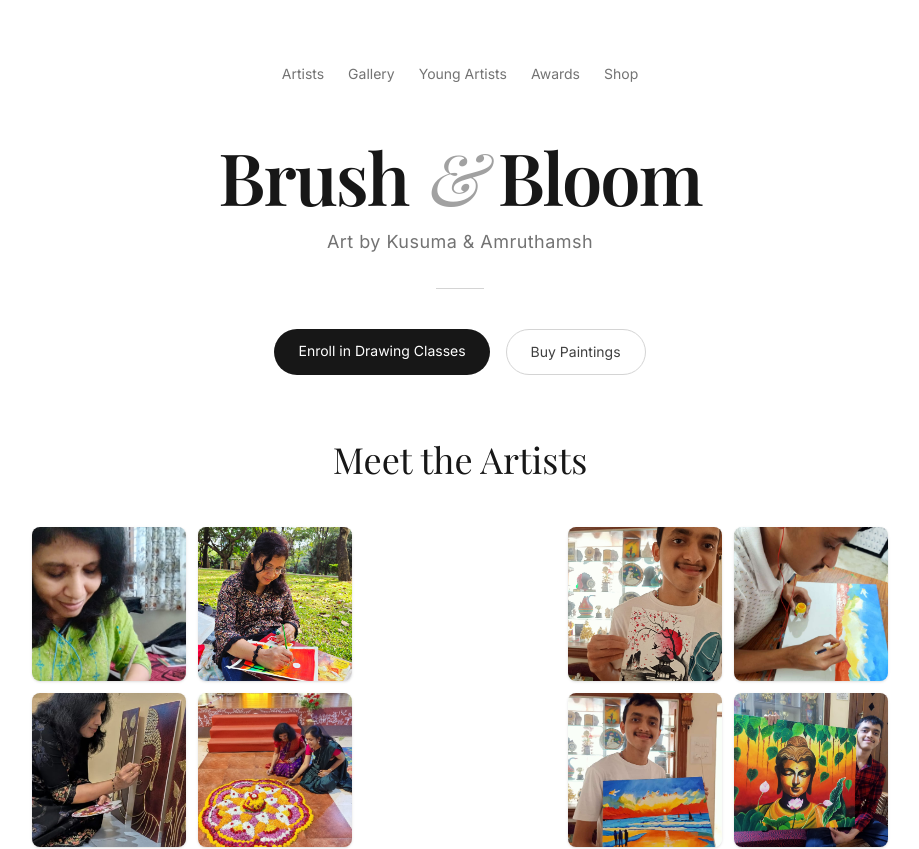
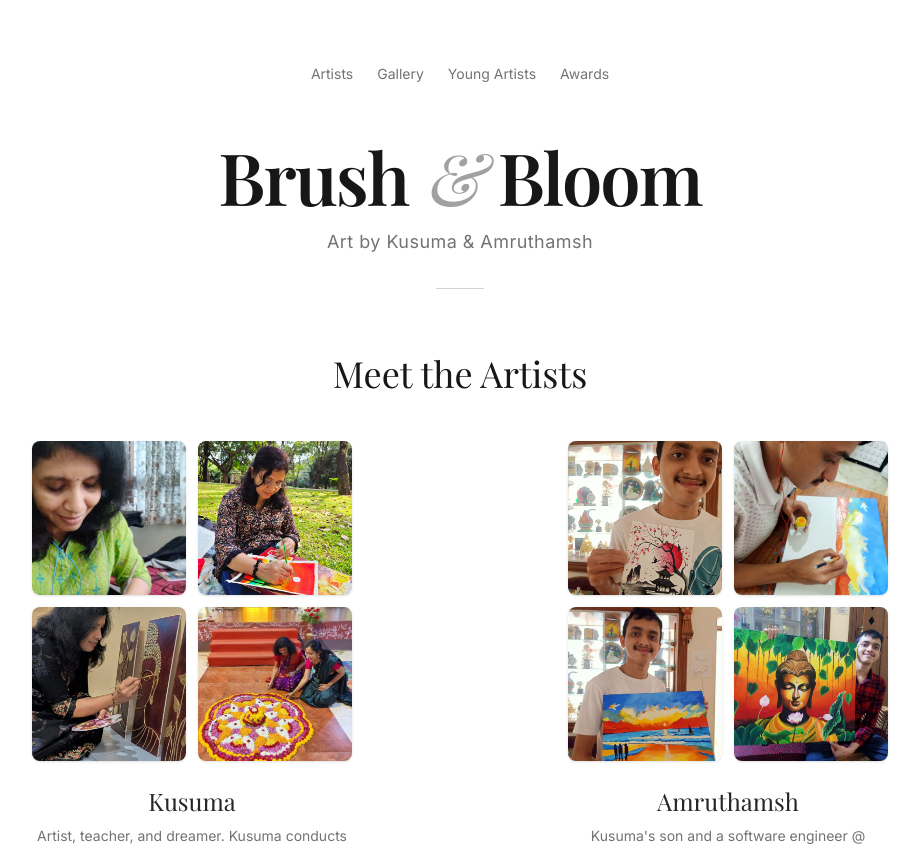
Before and after one commit to Amruthamsh/art-portfolio, a React (Vite) app: page / in a window 1280 px wide. Shown: the top 849 px of the page, without its empty margins (180-1099 px from the left). Built offline with nearby package versions, Linux system fonts and the light colour scheme; a web font is replaced by a local one.

Commit message:
put commerce behind feature flag

```diff
--- a/src/App.tsx
+++ b/src/App.tsx
@@ -5,6 +5,7 @@ import Gallery from "./components/Gallery";
 import KidsGallery from "./components/KidsGallery";
 import Awards from "./components/Awards";
 import Shop from "./components/Shop";
+import { FEATURES } from "./config/features";
 import { whatsappLink, phoneNumber, email } from "./data/contact";
 
 function Divider() {
@@ -17,7 +18,7 @@ export default function App() {
   return (
     <div className="min-h-screen bg-white">
       <Header page={page} onNavigate={setPage} />
-      {page === "shop" ? (
+      {page === "shop" && FEATURES.enableCommerce ? (
         <Shop />
       ) : (
         <>
--- a/src/components/Header.tsx
+++ b/src/components/Header.tsx
@@ -1,4 +1,5 @@
 import { whatsappLink } from "../data/contact";
+import { FEATURES } from "../config/features";
 
 interface HeaderProps {
   page: "home" | "shop";
@@ -37,6 +38,7 @@ export default function Header({ page, onNavigate }: HeaderProps) {
             {link.label}
           </a>
         ))}
+        {FEATURES.enableCommerce && (
           <button
             type="button"
             onClick={() => onNavigate(page === "shop" ? "home" : "shop")}
@@ -46,6 +48,7 @@ export default function Header({ page, onNavigate }: HeaderProps) {
           >
             Shop
           </button>
+        )}
       </nav>
 
       <h1 className="font-serif text-5xl md:text-7xl font-semibold tracking-tight text-neutral-900">
@@ -60,6 +63,7 @@ export default function Header({ page, onNavigate }: HeaderProps) {
       </p>
       <div className="mt-8 w-12 h-px bg-neutral-300 mx-auto" />
 
+      {FEATURES.enableCommerce && (
         <div className="mt-10 flex flex-wrap justify-center gap-4">
           <a
             href={whatsappLink(
@@ -89,6 +93,7 @@ export default function Header({ page, onNavigate }: HeaderProps) {
             </button>
           )}
         </div>
+      )}
     </header>
   );
 }
--- /dev/null
+++ b/src/config/features.ts
@@ -0,0 +1,11 @@
+/**
+ * Feature flags for temporarily enabling/disabling parts of the site.
+ *
+ * To re-enable buying paintings and enrolling in classes, set
+ * `enableCommerce` to `true` (or set the `VITE_ENABLE_COMMERCE=true`
+ * environment variable).
+ */
+export const FEATURES = {
+  enableCommerce:
+    import.meta.env.VITE_ENABLE_COMMERCE === "true" ? true : false,
+} as const;
```
Lines whose indentation alone changed are shown as unchanged.
